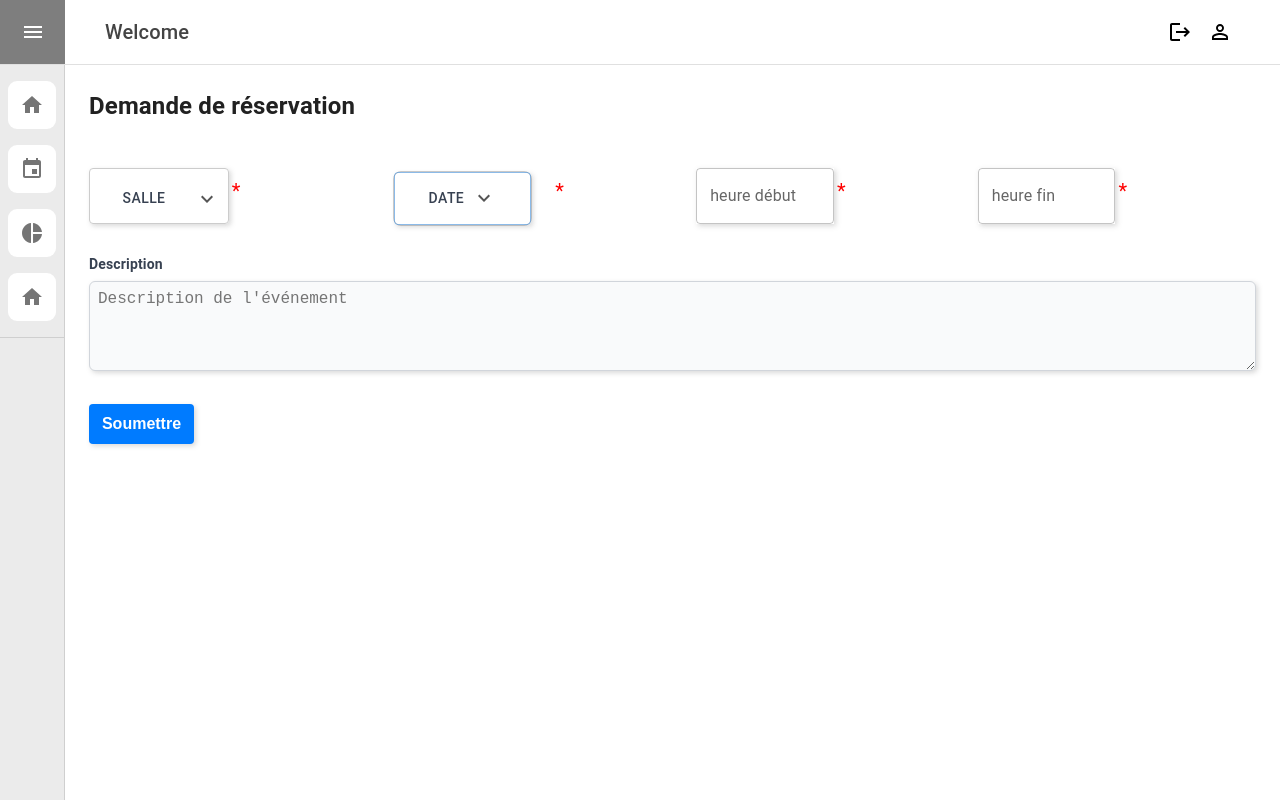
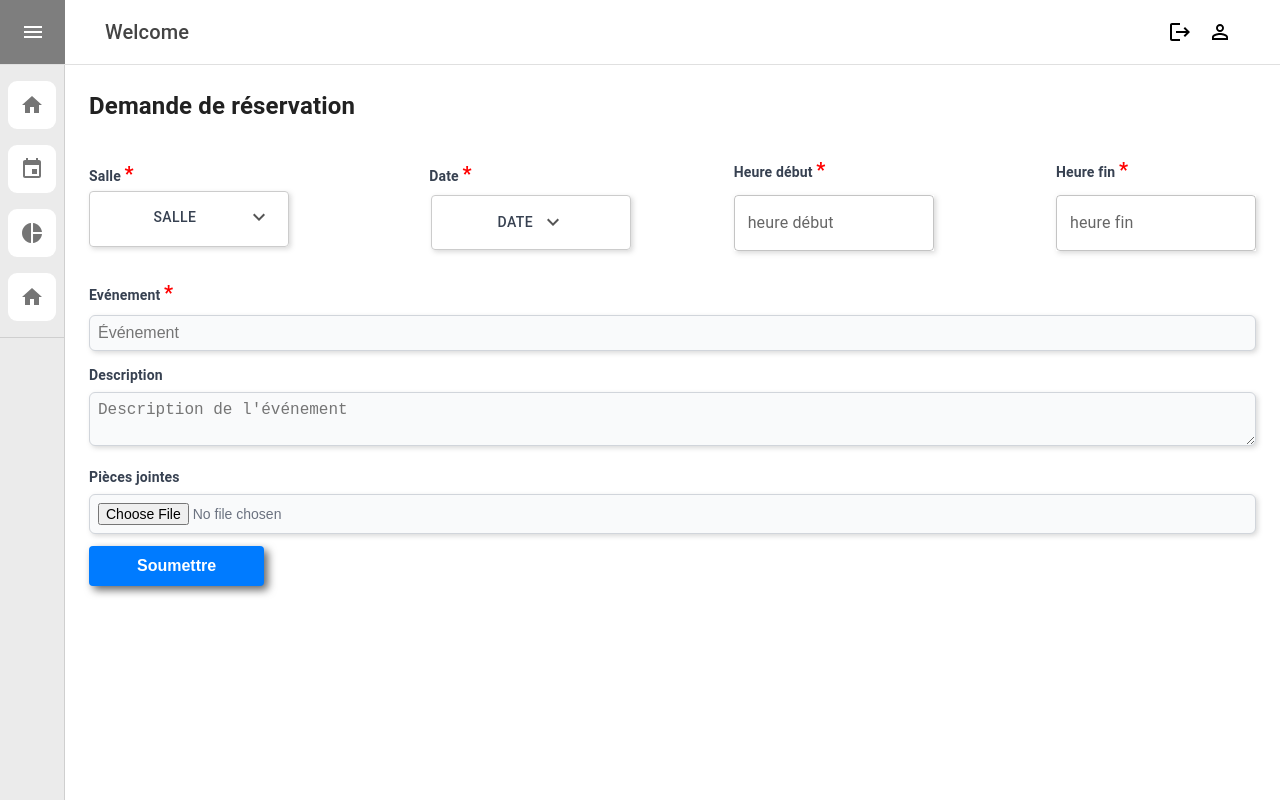
Before and after one commit to Eroject/ReserveEHTP, a React (Create React App) app: page /send-request in a window 1280 px wide. Built offline with nearby package versions, Linux system fonts and the light colour scheme; the HTML template or start-up script is replaced by a standard one.

Commit message:
version finale de l'interface de demande de reservation

```diff
--- a/src/components/CalendarReservation.js
+++ b/src/components/CalendarReservation.js
@@ -49,7 +49,7 @@ export default function CalendarReservation ({onSelectDate,value}) {
 
     <Box id="calendarRequestBox">
       {/* Bouton avec icône de triangle */}
-      <Button onClick={handleClick} variant="outlined"  className="calendar-reservation-button">
+      <Button onClick={handleClick}   className="calendar-reservation-button">
       <span>{value ? value.toLocaleDateString('fr-FR') : "Date"}</span>
      <ExpandMore sx={{ marginLeft: '8px' }} id="icone-triangle"/>
       </Button>
--- a/src/components/RequestForm.js
+++ b/src/components/RequestForm.js
@@ -1,265 +1,226 @@
 import React, { useState } from "react";
-import { useForm , reset} from "react-hook-form";
+import { useForm } from "react-hook-form";
 import RoomsDropDown from "./RoomsDropDown";
 import CalendarReservation from "./CalendarReservation";
 import TimeReservation from "./TimeReservation";
 import "./../styles/RequestForm.css";
-import { fr } from "date-fns/locale";
-import { ToastContainer,toast } from "react-toastify";
-import { FormControl } from "@mui/material";
-
+import { ToastContainer, toast } from "react-toastify";
+import "react-toastify/dist/ReactToastify.css";
 
 export default function RequestForm() {
   const [formData, setFormData] = useState({
-
-    // salle: "",
-    // date:null,
-    // heureDebut: null,
-    // heureFin: null,
-    // evenement: "",
-    // description: "",
-    // fichier: null, // Inclut le fichier
-
     numero_salle: "",
-          mail_demandeur:"club@gmail.com",
-          date_reservation:null,
+    mail_demandeur: "club@gmail.com",
+    date_reservation: null,
     heure_depart: null,
     heure_fin: null,
     description: "",
-          //evenement: "event",
+    evenement: "",
+    fichier: null, // Stocke les données encodées en base64
+    fichier_metadata: null, // Stocke le nom et le type du fichier
   });
 
-  const [isSubmitting, setIsSubmitting] = useState(false); // Indique si le formulaire est en cours de soumission
-  // Taille maximale (en octets) : ici 10 Mo
+  const [isSubmitting, setIsSubmitting] = useState(false);
   const MAX_FILE_SIZE = 10 * 1024 * 1024;
   const BASE_URL = "http://192.168.157.233:8000/api";
 
+  const { handleSubmit } = useForm();
 
+  const validateForm = () => {
+    const { numero_salle, date_reservation, heure_depart, heure_fin, evenement } = formData;
+    if (!numero_salle || !date_reservation || !heure_depart || !heure_fin || !evenement) {
+      toast.error("Veuillez remplir tous les champs obligatoires", {
+        position: "top-center",
+      });
+      return false;
+    }
+    return true;
+  };
 
-  const { register, handleSubmit, formState: { errors }, reset } = useForm();
+  const handleFileChange = (event) => {
+    const selectedFile = event.target.files[0];
+    if (selectedFile) {
+      const allowedTypes = ["image/png", "image/jpeg", "application/pdf"];
+      if (!allowedTypes.includes(selectedFile.type)) {
+        toast.error(
+          "Type de fichier non autorisé. Seuls PNG, JPEG et PDF sont acceptés.",
+          { position: "top-center" }
+        );
+        setFormData((prev) => ({ ...prev, fichier: null, fichier_metadata: null }));
+        document.getElementById("document").value = "";
+        return;
+      }
+      if (selectedFile.size > MAX_FILE_SIZE) {
+        toast.error("La taille du fichier dépasse la limite de 10 Mo.", {
+          position: "top-center",
+        });
+        setFormData((prev) => ({ ...prev, fichier: null, fichier_metadata: null }));
+        return;
+      }
 
-  // Gestion de la soumission
-  const onSubmit = async  () => {
+      const reader = new FileReader();
+      reader.onload = () => {
+        setFormData((prev) => ({
+          ...prev,
+          fichier: reader.result.split(",")[1], // Enregistrer uniquement les données base64
+          fichier_metadata: {
+            name: selectedFile.name,
+            type: selectedFile.type,
+          },
+        }));
+      };
+      reader.readAsDataURL(selectedFile); // Convertir le fichier en base64
+    }
+  };
 
-    // if(//formData.evenement==="" ||formData.salle==="" || formData.date===null || formData.heureDebut===null || formData.heureFin===null)
-    //   formData.numero_salle==="" || formData.date_reservation===null || formData.heure_depart===null || formData.heure_fin===null)
-    //   {
-    //   toast('Veuillez remplir tous les champs obligatoires',{position: "top-center",});
-    // }
+  const handleChange = (key, value) => {
+    setFormData((prev) => ({ ...prev, [key]: value }));
+  };
 
-    //else if(formData.numero_salle!=="" && formData.date_reservation!==null && formData.heure_depart!==null && formData.heure_fin!==null){
+  const onSubmit = async () => {
+    if (!validateForm()) return;
+
     const formDataToSend = new FormData();
-
-    // Ajout de tous les champs de formData dans FormData
     Object.entries(formData).forEach(([key, value]) => {
+      if (key === "fichier" && value) {
+        formDataToSend.append(
+          key,
+          JSON.stringify({
+            base64: value,
+            filename: formData.fichier_metadata.name,
+            type: formData.fichier_metadata.type,
+          })
+        );
+      } else {
         formDataToSend.append(key, value);
+      }
     });
 
-    // Vérifier les données dans la console avant l'envoi
-    for (const [key, value] of formDataToSend.entries()) {
-      console.log(`${key}:`, value);
-    }
-
-    // Envoi des données via fetch
-    try{
-    const response = await fetch(`${BASE_URL}/demandes/club/ `, {
+    try {
+      setIsSubmitting(true);
+      const response = await fetch(`${BASE_URL}/demandes/club/`, {
         method: "POST",
         body: formDataToSend,
       });
 
-      // .then((res) => res.json())
-      // .then((data) => console.log("Succès :", data))
-      // .catch((err) => console.error("Erreur :", err));
-
-      // Affiche les détails de la réponse
-
       if (response.ok) {
-        const data = await response.json();
-        toast.success("Formulaire envoyé avec succès !",{position: "top-center",});
+        toast.success("Formulaire envoyé avec succès !", {
+          position: "top-center",
+        });
         setFormData({
-
-          mail_demandeur:"club@gmail.com",
-          date_reservation:null,
+          numero_salle: "",
+          mail_demandeur: "club@gmail.com",
+          date_reservation: null,
           heure_depart: null,
           heure_fin: null,
           description: "",
-          //evenement: "",
-          //fichier: null, // Inclut le fichier
+          evenement: "",
+          fichier: null,
+          fichier_metadata: null,
         });
-
-        //document.getElementById("document").value = "";
-
+        document.getElementById("document").value = "";
       } else {
         const errorData = await response.json();
-        toast.error("Erreur lors de l'envoi du formulaire.",{position: "top-center",});
+        console.error("Erreur : ", errorData);
+        toast.error("Erreur lors de l'envoi du formulaire.", {
+          position: "top-center",
+        });
       }
-    //}
-    }catch (err) {
+    } catch (err) {
       console.error("Erreur réseau :", err);
-      toast.error("Erreur réseau ou problème serveur.", { position: "top-center" });
+      toast.error("Erreur! Réssayer, formulaire non soumis", {
+        position: "top-center",
+      });
     } finally {
-      setIsSubmitting(false); // Désactiver le chargement
+      setIsSubmitting(false);
     }
   };
 
-  // Gestion des changements de fichier
-  const handleFileChange = (event) => {
-    const selectedFile = event.target.files[0];
-    if (selectedFile) {
-      // Vérification du type de fichier
-      const allowedTypes = ["image/png", "image/jpeg", "application/pdf"];
-      if (!allowedTypes.includes(selectedFile.type)) {
-        toast("Type de fichier non autorisé. Seuls PNG, JPEG et PDF sont acceptés.",{position: "top-center",});
-        setFormData((prev) => ({ ...prev, fichier: null }));
-        document.getElementById("document").value = "";
-      }
-      if (selectedFile.size > MAX_FILE_SIZE) {
-        toast("La taille du fichier dépasse la limite de 10 Mo.",{position: "top-center",});
-        setFormData((prev) => ({ ...prev, fichier: null }));
-        document.getElementById("document").value = "";
-      }
-      else{
-      setFormData((prev) => ({ ...prev, fichier: selectedFile }));
-      }
-
-
-  };
-}
-
-  // Gestion des changements pour chaque champ
-  const handleChange = (key, value) => {
-    setFormData((prev) => ({ ...prev, [key]: value }));
-  };
-
   return (
-    <form onSubmit={handleSubmit(onSubmit)} className="space-y-4" >
+    <form onSubmit={handleSubmit(onSubmit)} className="space-y-4">
       <div className="form-input-group">
         <div className="form-row" id="information">
+          <div  style={{display:"block"}} id="bloc">
+          <div>Salle <span id="etoileObligation1">*</span></div>
 
           <RoomsDropDown
             value={formData.numero_salle}
             onSelect={(room) => handleChange("numero_salle", room)}
           />
-      <div id="etoileObligation"><span>*</span></div>
 
-      {/* Sélection de la date */}
+          </div>
+          <div  style={{display:"block", marginTop:"2%"}} id="bloc">
+          <div style={{marginLeft:"9%"}}>Date <span id="etoileObligation1">*</span></div>
           <CalendarReservation
             value={formData.date_reservation}
             onSelectDate={(date) => handleChange("date_reservation", date)}
           />
-      <div id="etoileObligation">*</div>
+</div>
 
-
-      {/* Sélection de l'heure */}
+<div  style={{display:"block"}} id="bloc">
+          <div>Heure début <span id="etoileObligation1">*</span></div>
           <TimeReservation
             value={formData.heure_depart}
             type="start"
             onSelectTime={(time) => handleChange("heure_depart", time)}
           />
-      <div id="etoileObligation">*</div>
+          </div>
+          <div  style={{display:"block"}} id="bloc">
+          <div>Heure fin <span id="etoileObligation1">*</span></div>
           <TimeReservation
             value={formData.heure_fin}
             type="end"
             onSelectTime={(time) => handleChange("heure_fin", time)}
           />
-      <div id="etoileObligation">*</div>
+          </div>
         </div>
 
-      {/* Champ pour le titre de l'événement */}
-      {/*<div class="form-row" id="eventInput" >
-        <label htmlFor="eventTitle" className="block text-sm font-medium text-gray-700" style={{display:"flex"}}>
-          Evénement
-          <div id="etoileObligation" style={{marginLeft:"1%"}}>*</div>
+        <div className="form-row" id="eventInput">
+          <label htmlFor="eventTitle">
+            Evénement <span id="etoileObligation">*</span>
           </label>
-        <div style={{display:"flex"}}>
           <input
             type="text"
             id="eventTitle"
             value={formData.evenement}
             onChange={(e) => handleChange("evenement", e.target.value)}
             placeholder="Événement"
+          />
+        </div>
 
-          className="mt-1 block w-full border-gray-300 rounded-md shadow-sm focus:ring-purple-500 focus:border-purple-500"
-        />
-
-        </div>
-      </div>*}
-
-      {/* Champ pour la description */}
-      <div class="form-row" id="descriptionInput">
-        <label htmlFor="description" className="block text-sm font-medium text-gray-700">
-          Description
-        </label>
+        <div className="form-row" id="descriptionInput">
+          <label htmlFor="description">Description</label>
           <textarea
             id="description"
             value={formData.description}
             onChange={(e) => handleChange("description", e.target.value)}
             placeholder="Description de l'événement"
-          rows={4}
-          className="mt-1 block w-full border-gray-300 rounded-md shadow-sm focus:ring-purple-500 focus:border-purple-500"
           ></textarea>
         </div>
 
-      {/* Champ pour les fichiers */}
-      {/*<div class="form-row" id="documentInput">
-        <label htmlFor="document" className="block text-sm font-medium text-gray-700">
-          Pièces jointes
-        </label>
+        <div className="form-row" id="documentInput">
+          <label htmlFor="document">Pièces jointes</label>
           <input
             type="file"
             id="document"
             accept=".pdf,.jpg,.jpeg,.png"
             onChange={handleFileChange}
-          className="mt-1 block w-full text-sm text-gray-500 border-gray-300 rounded-md shadow-sm focus:ring-purple-500 focus:border-purple-500"
           />
-        {/*{formData.fichier && <p className="text-sm text-gray-600">Fichier sélectionné: {formData.fichier.name}</p>}*/}
-      {/*</div>*/}
 
-      {/* Bouton d'envoi */}
-      <div id="submitSendRequestForm">
+        </div>
 
         <button
           type="submit"
-  className={`inline-flex items-center px-4 py-2 border border-transparent text-sm font-medium rounded-md shadow-sm text-white ${
-    isSubmitting
-      ? "bg-gray-500 cursor-not-allowed"
-      : "bg-purple-600 hover:bg-purple-700 focus:ring-purple-500"
-  }`}
-  disabled={isSubmitting} // Désactiver pendant le traitement
+          disabled={isSubmitting}
+          className={`btn-submit ${isSubmitting ? "loading" : "bg-purple-600"}`
+
+        }
+        id="submitSendRequestForm"
         >
-  {isSubmitting ? (
-    <>
-      <svg
-        className="animate-spin h-5 w-5 mr-2 text-white"
-        xmlns="http://www.w3.org/2000/svg"
-        fill="none"
-        viewBox="0 0 24 24"
-      >
-        <circle
-          className="opacity-25"
-          cx="12"
-          cy="12"
-          r="10"
-          stroke="currentColor"
-          strokeWidth="4"
-        ></circle>
-        <path
-          className="opacity-75"
-          fill="currentColor"
-          d="M4 12a8 8 0 018-8v8z"
-        ></path>
-      </svg>
-      Envoi...
-    </>
-  ) : (
-    "Soumettre"
-  )}
+          {isSubmitting ? "Envoi..." : "Soumettre"}
         </button>
-
-
       </div>
-      </div>
-      <ToastContainer/>
+      <ToastContainer />
     </form>
   );
 }
--- a/src/styles/CalendarReservation.css
+++ b/src/styles/CalendarReservation.css
@@ -1,3 +1,18 @@
+
+#calendarRequestBox{
+  width:100%;
+  border: 1px solid #ccc;
+  border-radius: 4px;
+  box-shadow: 2px 2px 5px rgba(128, 128, 128, 0.3);
+
+
+}
+.calendar-reservation-button:hover {
+  transform: scale(1.05); /* Agrandissement de l'élément */
+
+  border-color: black; /* Changement de la couleur de la bordure en bleu */
+
+}
 
 .calendar-reservation-button {
   width: 100%;
@@ -6,23 +21,19 @@
   align-items: center;
   justify-content: center;
   background-color: white;
+  border:none;
   color: #555;
-
   padding: 10px 15px;
   font-size: 14px;
   font-weight: 600;
-  box-shadow: 2px 2px 5px rgba(128, 128, 128, 0.3);
-
   cursor: pointer;
   transition: transform 0.3s ease-in-out, background-color 0.3s ease, border-color 0.3s ease; /* Transition fluide */
+
+
+
 }
 
-.calendar-reservation-button:hover {
-  transform: scale(1.05); /* Agrandissement de l'élément */
-  background-color: white; /* Fond blanc au survol */
-  border-color: #007bff; /* Changement de la couleur de la bordure en bleu */
 
-}
 
 .calendar-reservation-button span{
   color:#374151;
@@ -62,25 +73,13 @@
   margin-bottom: 10px;
   text-align: center;
   color: #555; /* Texte en gris */
-  border: 1px solid #ccc; /* Contour gris autour du texte */
+
   padding: 4px; /* Espacement interne */
-  border-radius: 4px; /* Coins arrondis */
+
 }
 
-#calendarRequestBox #calendarRequestBox2 .MuiButton-root {
-  margin-top: 10px;
-  width: 100%;
-  background-color: #5f27cd;
-  color: #fff;
-  border: 1px solid #ccc; /* Contour gris autour du bouton */
-  border-radius: 4px; /* Coins arrondis */
-  transition: background-color 0.3s;
-}
 
-#calendarRequestBox #calendarRequestBox2 .MuiButton-root:hover {
-  background-color: #6f2bd3;
-  border-color: #ccc; /* Contour légèrement plus foncé au survol */
-}
+
 
 
 
@@ -97,8 +96,7 @@
   margin: 20px;
   height: 55px;
   margin-top: 3%;
-  border: 1px solid #ccc;
-  border-radius: 8px;
+
 }
 
 /* Bouton principal */
@@ -110,7 +108,7 @@
   justify-content: center;
   background-color: white;
   color: #555;
-  border-radius: 8px;
+
   padding: 10px 15px;
   font-size: 14px;
   font-weight: 600;
@@ -138,7 +136,7 @@
   left: 0;
   z-index: 10;
   background-color: #ffffff; /* Fond blanc */
-  border-radius: 10px;
+
   box-shadow: 0 8px 20px rgba(0, 0, 0, 0.2);
   overflow: hidden;
   animation: fadeIn 0.3s ease;
--- a/src/styles/RequestForm.css
+++ b/src/styles/RequestForm.css
@@ -9,6 +9,7 @@
 #information > * {
   flex: 1; /* Tous les éléments partagent un espace égal */
   max-width: 200px; /* Limite la largeur pour éviter les débordements */
+
 }
 
 #information .dropdown,
@@ -30,11 +31,15 @@
   transition: border-color 0.2s, box-shadow 0.2s;
 }
 
-#information .dropdown select:focus,
-#information .calendar input:focus,
-#information .time-picker input:focus {
-  border-color: #7C3AED; /* Violet pour focus */
-  box-shadow: 0 0 4px #7C3AED;
+
+
+#information #bloc {
+
+  font-size: 14px;
+    font-weight: 600;
+    color: #374151;
+
+
 }
 
 
@@ -75,6 +80,7 @@
 
 #descriptionInput textarea {
     width: 100%;
+    height: 50%;
     padding: 0.5rem;
     font-size: 16px;
     border: 1px solid #D1D5DB;
@@ -120,36 +126,36 @@
 
 
 
-  #submitSendRequestForm {
-    width:300px;
-    height: 40px;
-    margin-top: 1%;
 
 
-  }
-
-  #submitSendRequestForm button {
+  #submitSendRequestForm  {
 
     background-color: #007BFF; /* Bleu classique */
     color: white; /* Texte en blanc */
-    width: 35%; /* Largeur */
-    height: 100%; /* Hauteur */
+    width: 15%; /* Largeur */
+    height: 2.5rem; /* Hauteur */
+    margin-top: 1%;
     border: none; /* Suppression des bordures */
     border-radius: 4px; /* Coins légèrement arrondis */
     font-size: 16px; /* Taille du texte */
     font-weight: bold; /* Texte en gras */
-    cursor: pointer; /* Curseur interactif */
+    cursor: pointer;
+  transition: all 0.2s ease; /* Animation douce pour l'effet */
     text-align: center; /* Texte centré */
     line-height: 100%; /* Alignement vertical du texte */
-    box-shadow: 2px 2px 5px rgba(128, 128, 128, 0.3);
+    box-shadow: 4px 4px 8px rgba(0, 0, 0, 0.6); /* Ombre plus sombre et visible */
+
+
 }
 
-#submitSendRequestForm button:hover {
+#submitSendRequestForm:hover {
     background-color: #0056b3; /* Bleu plus sombre au survol */
 }
 
-#submitSendRequestForm button:active {
-    background-color: #003d80; /* Bleu encore plus sombre lors du clic */
+#submitSendRequestForm:active {
+    /*background-color: #003d80; /* Bleu encore plus sombre lors du clic */
+    transform: translate(2px, 2px); /* Déplacement pour simuler l'enfoncement */
+  box-shadow: 2px 2px 4px rgba(0, 0, 0, 0.8); /* Réduction de l'ombre pour l'effet pressé */
 
 }
 
@@ -159,3 +165,10 @@
   margin-left: 0%;
   color:red;
 }
+
+#information #bloc div #etoileObligation1{
+  width:1%;
+  font-size: 20px;
+  margin-left: 0%;
+  color:red;
+}
--- a/src/styles/RoomsDropDown.css
+++ b/src/styles/RoomsDropDown.css
@@ -12,7 +12,7 @@
 
 #roomsDropDown:hover {
   transform: scale(1.05); /* Agrandit légèrement l'élément */
-  border-color: #007bff; /* Change la couleur du contour en bleu classique */
+  border-color: black; /* Change la couleur du contour en bleu classique */
 
 }
 
@@ -22,7 +22,7 @@ background-color: transparent;
 #roomsDropDown  #salleSelectionnee{
   width:70%;
   margin-left: 2%;
-  margin-top: 9%;
+  margin-top: 4%;
   overflow: hidden; /* cacher le contenu dépassant */
   white-space: nowrap; /* empêcher le texte de s'étendre sur plusieurs lignes */
   text-overflow: ellipsis; /* ajouter "..." pour indiquer que le texte est tronqué */
@@ -58,5 +58,5 @@ background-color: transparent;
 
 #roomsDropDown #icone-triangle {
   color: #555;
-  margin-top: 9%;
+  margin-top: 4%;
 }
```
Lines whose indentation alone changed are shown as unchanged.
